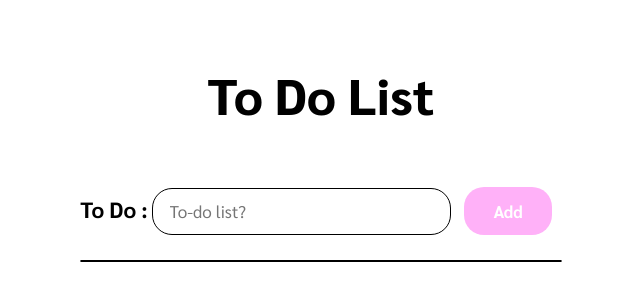
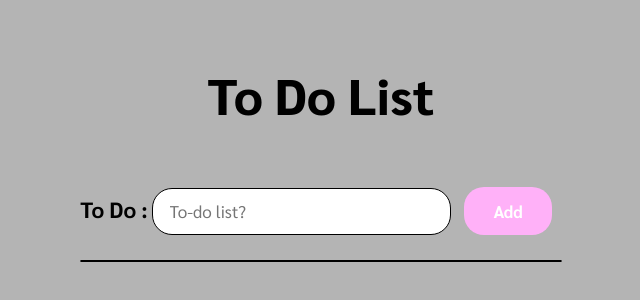
Before and after one commit to Bestchananon/ToDoList-app, a plain HTML site: page index.html in a window 1280 px wide. Shown: the part 138-438 px from the top of the page, without its empty margins (319-959 px from the left). Drawn offline with Linux system fonts and the light colour scheme.

Commit message:
second commit

```diff
--- a/style.css
+++ b/style.css
@@ -10,6 +10,7 @@ body {
     display: flex;
     align-items: center;
     justify-content: center;
+    background-color: rgb(180, 180, 180);
 }
 
 h1 {
```
